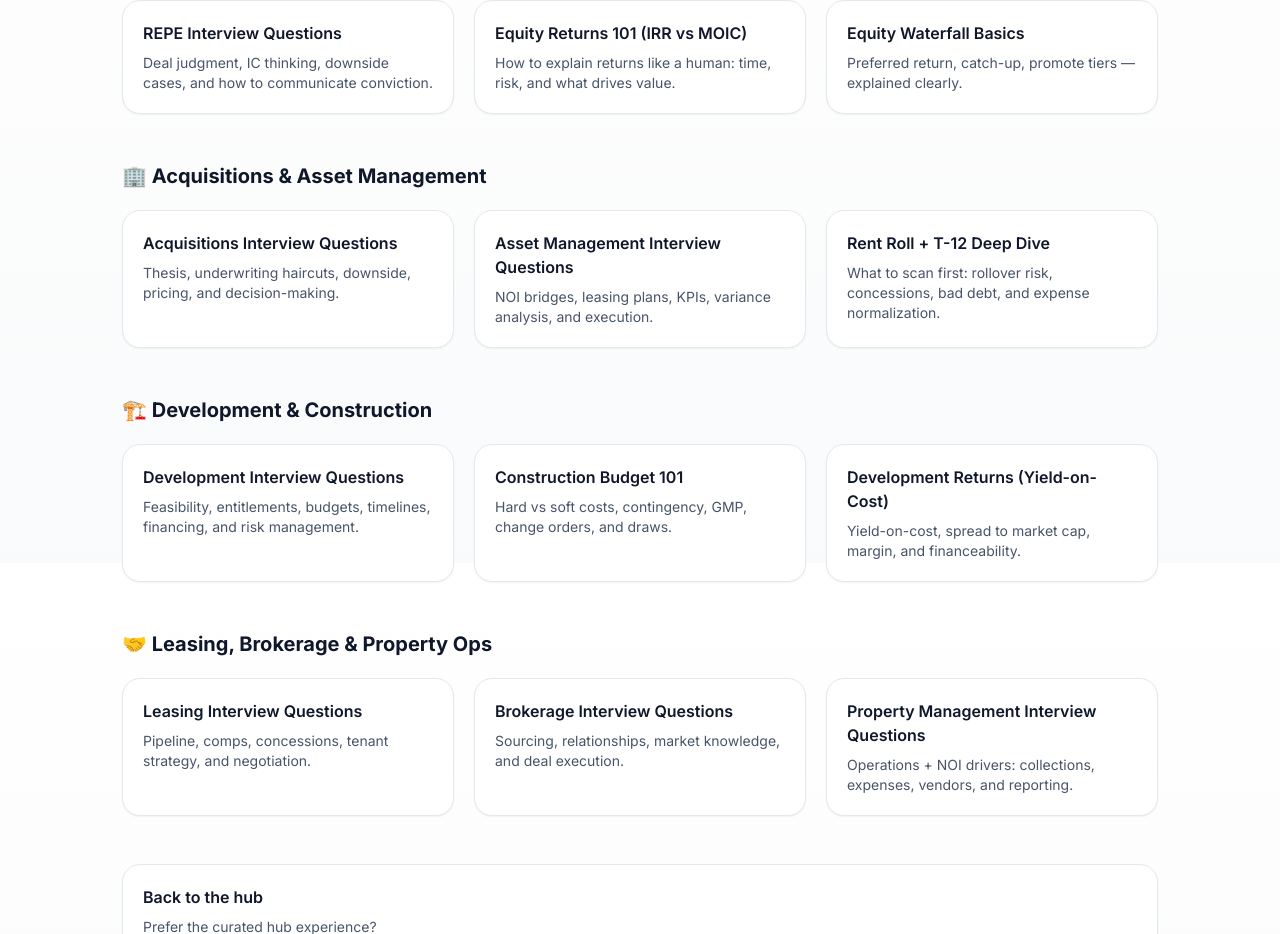
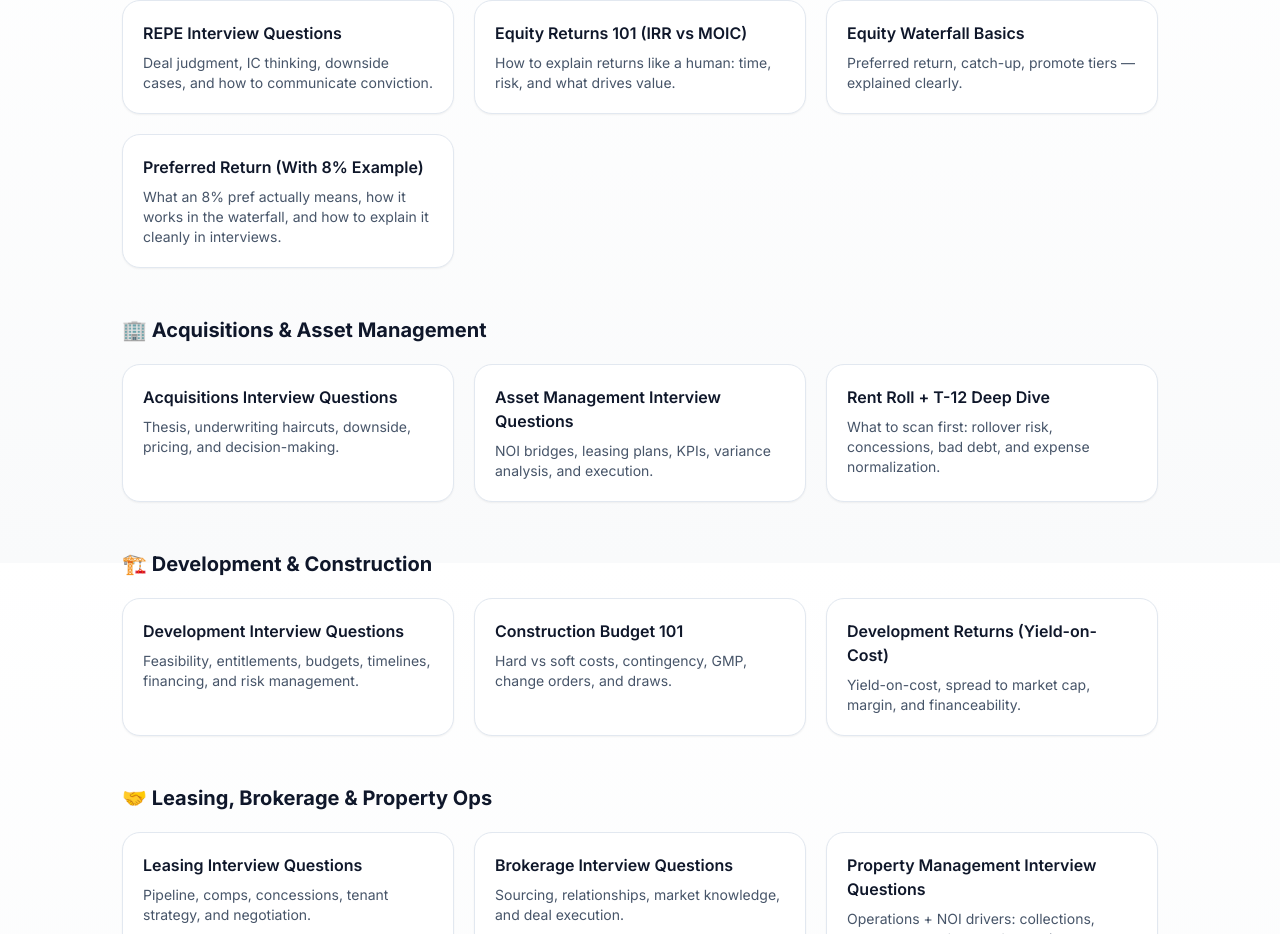
Before and after one commit to gdsatherlie/hirecre, a Next.js app: page /interview-prep/sitemap in a window 1280 px wide. Shown: the part 1037-1971 px from the top of the page. Built offline with nearby package versions, Linux system fonts and the light colour scheme; no server answers.

Commit message:
Update page.tsx _ add pref return

```diff
--- a/app/interview-prep/sitemap/page.tsx
+++ b/app/interview-prep/sitemap/page.tsx
@@ -91,6 +91,12 @@ const EQUITY: LinkItem[] = [
     description: "Preferred return, catch-up, promote tiers — explained clearly.",
     href: "/interview-prep/equity-waterfall-basics",
   },
+  {
+  title: "Preferred Return (With 8% Example)",
+  description:
+    "What an 8% pref actually means, how it works in the waterfall, and how to explain it cleanly in interviews.",
+  href: "/interview-prep/preferred-return",
+},
 ];
 
 const AM: LinkItem[] = [
```
